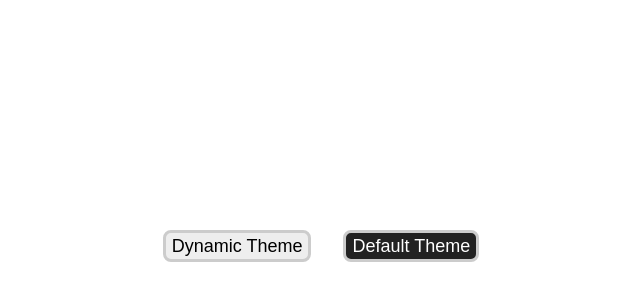
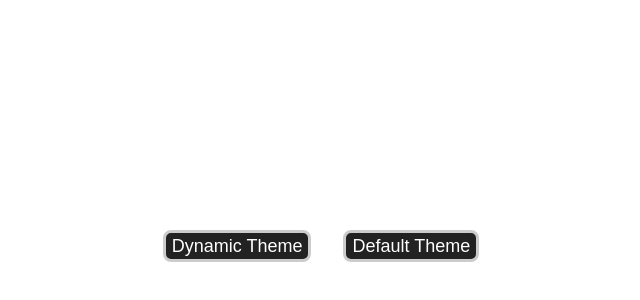
Before and after one commit to NAZARIILUNYCH/Gromcode_redux, a React app in the folder lesson1/task1/: page / in a window 1280 px wide. Shown: the part 154-454 px from the top of the page, without its empty margins (319-959 px from the left). Built offline with nearby package versions, Linux system fonts and the light colour scheme.

Commit message:
Context - Themed buttons

```diff
--- a/lesson1/task1/src/App.jsx
+++ b/lesson1/task1/src/App.jsx
@@ -1,24 +1,34 @@
 /* eslint-disable no-unused-expressions */
 /* eslint-disable import/no-unresolved */
-import React, { useState } from "react";
+import React from "react";
 import ThemedButton from "./ThemedButton";
 import { ThemeContext, themes } from "./themes-context";
 
-const App = () => {
-  const [theme, setTheme] = useState(themes.light);
-  const toggleTheme = () => {
-    theme === themes.dark ? setTheme(themes.light) : setTheme(themes.dark);
+class App extends React.Component {
+  state = {
+    theme: themes.dark,
   };
 
-  return (
-    <div>
-      <ThemeContext.Provider value={theme}>
-        <ThemedButton onClick={toggleTheme}>Dynamic Theme</ThemedButton>
-      </ThemeContext.Provider>
+  toggleTheme = () => {
+    const newTheme =
+      this.state.theme === themes.dark ? themes.light : themes.dark;
 
-      <ThemedButton onClick={toggleTheme}>Default Theme</ThemedButton>
-    </div>
-  );
-};
+    this.setState({
+      theme: newTheme,
+    });
+  };
+
+  render() {
+    return (
+      <div>
+        <ThemeContext.Provider value={this.state.theme}>
+          <ThemedButton onClick={this.toggleTheme}>Dynamic Theme</ThemedButton>
+        </ThemeContext.Provider>
+
+        <ThemedButton onClick={this.toggleTheme}>Default Theme</ThemedButton>
+      </div>
+    );
+  }
+}
 
 export default App;
```
